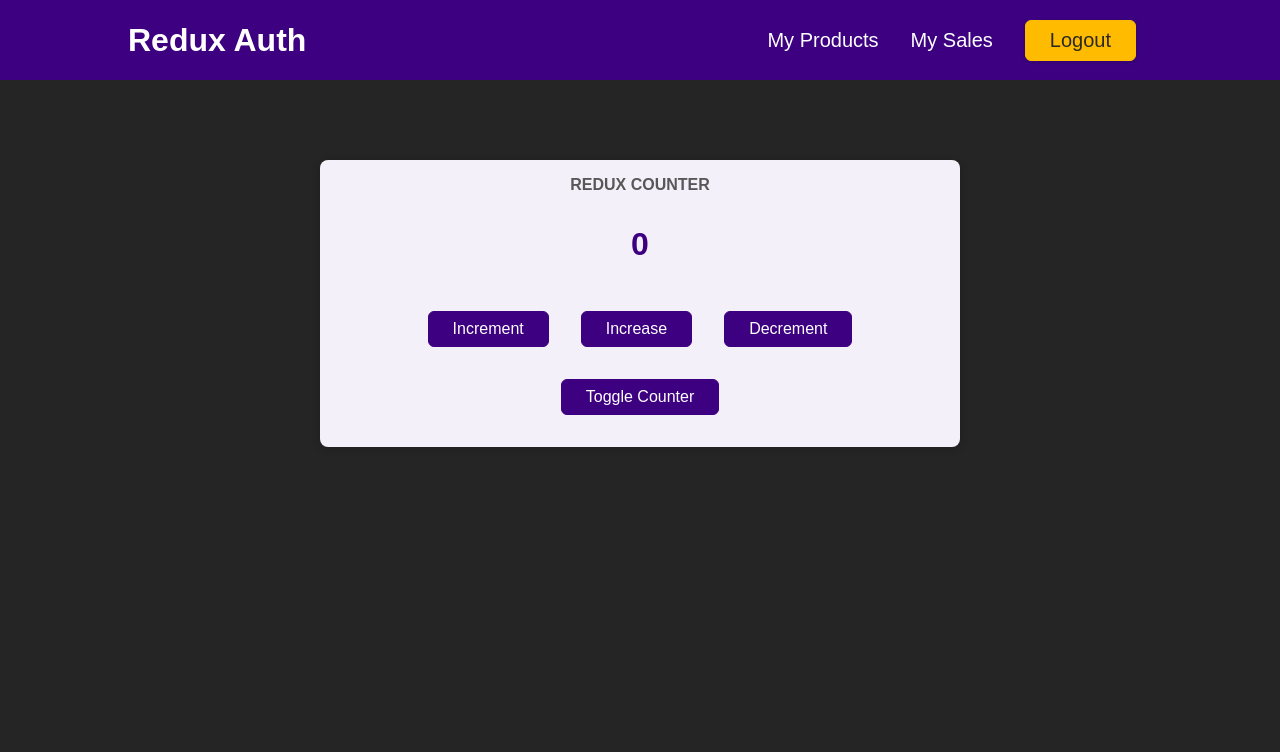
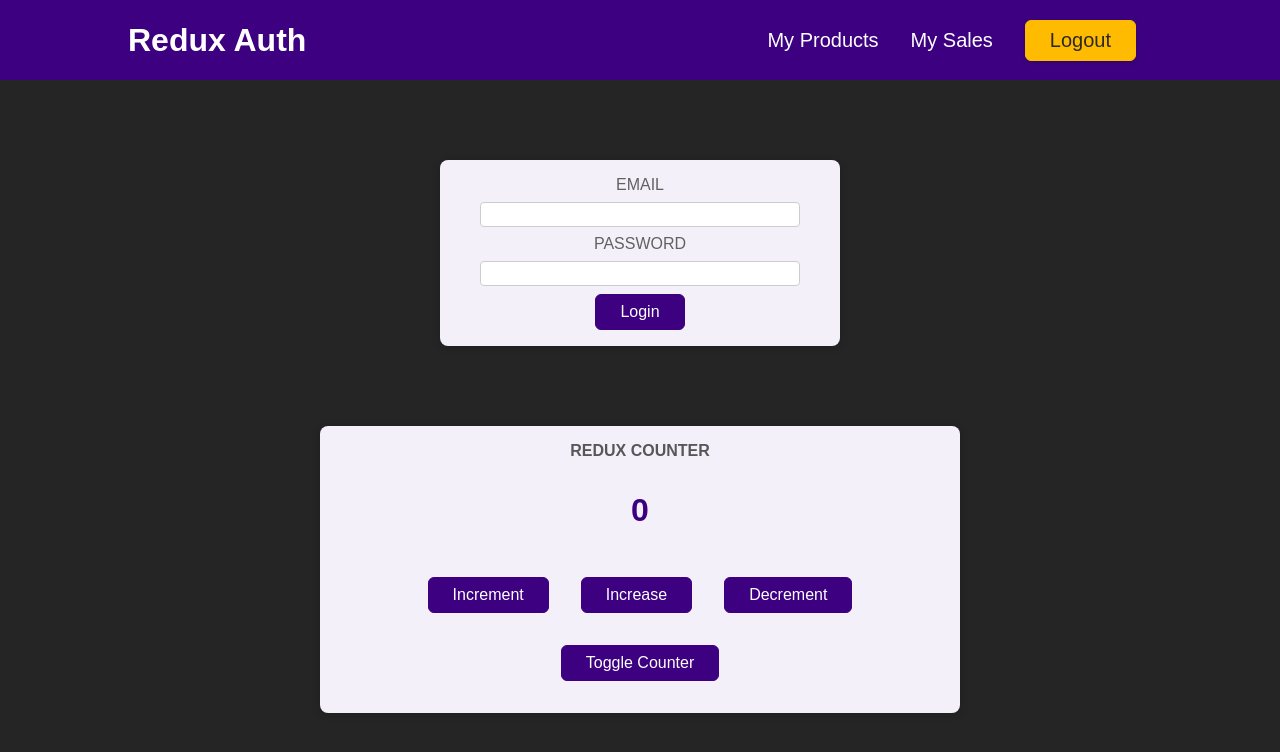
Before and after one commit to KennedyMungai/redux-revisited, a React (Create React App) app: page / in a window 1280 px wide. Shown: the top 752 px of the page. Built offline with nearby package versions, Linux system fonts and the light colour scheme.

Commit message:
Rendered out the Auth component

```diff
--- a/src/App.js
+++ b/src/App.js
@@ -7,6 +7,7 @@ function App()
   return (
     <>
       <Header />
+      <Auth />
       <Counter />
     </>
   );
```
